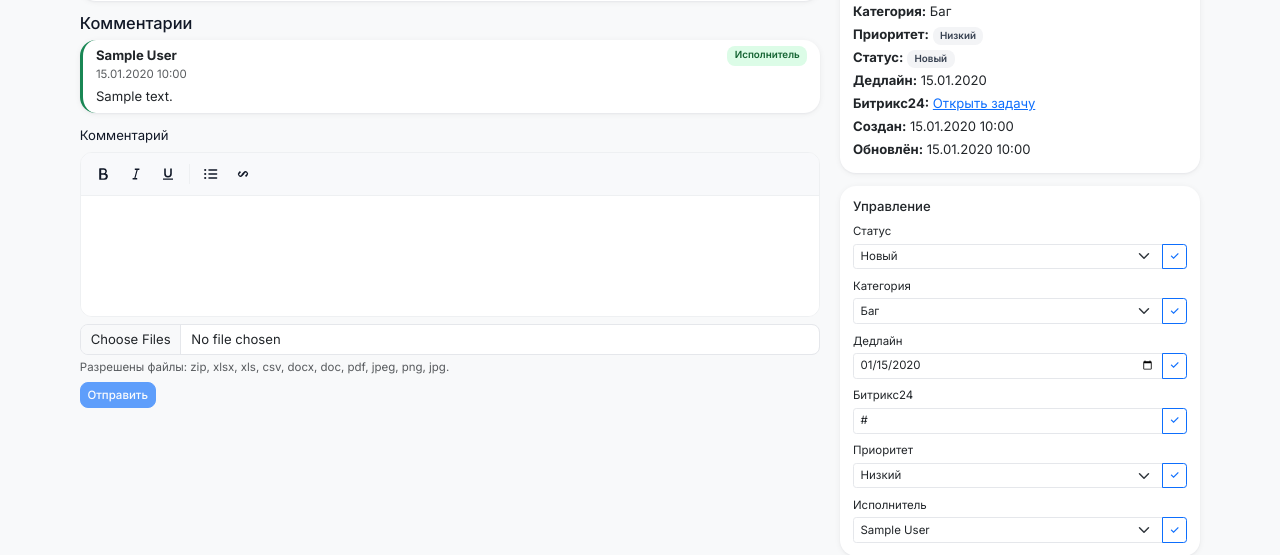
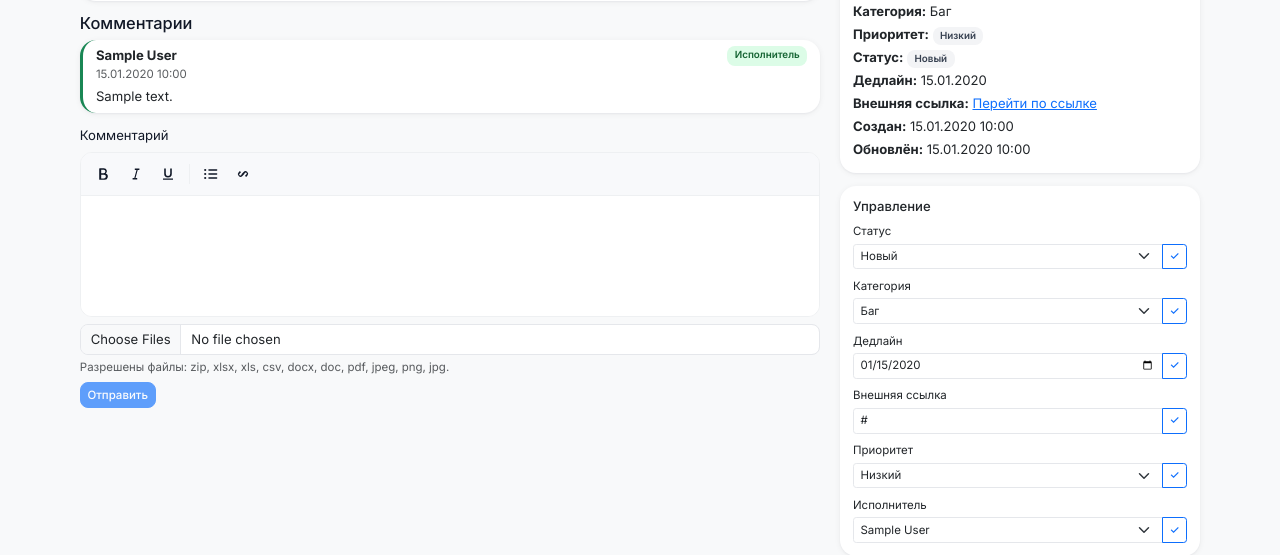
Before and after one commit to Almaziko/gemticket, a Flask app: page /tickets/1 in a window 1280 px wide. Shown: the part 145-700 px from the top of the page. Run offline with Flask 3, Linux system fonts and the light colour scheme; the visitor is signed in with stand-in values (Sample User, id 1); data comes from the database, SQL or seed files in the repository; tables that the repository leaves empty hold one stand-in row (values such as "Sample post"); data that the repository does not hold is empty; parts of the project's set-up code (start-up, migrations or seed data) failed here and were passed over; some libraries are stand-ins or nearby versions.

Commit message:
Переименовать поле "Битрикс24" в "Внешняя ссылка"
Поле не привязано именно к Битрикс24 — туда можно положить ссылку на любую
внешнюю систему (таблицу, другой трекер и т.п.). Меняем только видимый
текст (лейблы формы, подпись в "Сведениях", текст самой ссылки на
"Перейти по ссылке"); внутренние имена (модель, роут, форма, колонка БД)
оставлены как есть — по тому же принципу, что и в прошлых переименованиях
(Постановщик, Категория).

Co-Authored-By: Claude Sonnet 5 <noreply@anthropic.com>

```diff
--- a/app/blueprints/tickets/forms.py
+++ b/app/blueprints/tickets/forms.py
@@ -41,6 +41,6 @@ class PriorityChangeForm(FlaskForm):
 
 
 class Bitrix24UrlForm(FlaskForm):
-    bitrix24_url = StringField('Битрикс24', validators=[
+    bitrix24_url = StringField('Внешняя ссылка', validators=[
         Optional(), Length(max=500), URL(message='Введите корректную ссылку (с http:// или https://)'),
     ])
--- a/app/blueprints/tickets/routes.py
+++ b/app/blueprints/tickets/routes.py
@@ -277,11 +277,12 @@ def change_deadline(ticket_id):
 @tickets_bp.route('/tickets/<int:ticket_id>/bitrix24', methods=['POST'])
 @login_required
 def change_bitrix24(ticket_id):
-    """Ссылка на задачу в Битрикс24 — служебное поле, видно и редактируется
-    только исполнителем/суперадмином (постановщик его вообще не видит),
-    поэтому в отличие от остальных полей "Управление" здесь не пишем ни
-    уведомление, ни запись в историю (её видит и постановщик тоже) —
-    сохранение самой ссылки никого больше не касается."""
+    """Произвольная внешняя ссылка (CRM-задача, таблица и т.п.) — служебное
+    поле, видно и редактируется только исполнителем/суперадмином
+    (постановщик его вообще не видит), поэтому в отличие от остальных полей
+    "Управление" здесь не пишем ни уведомление, ни запись в историю (её
+    видит и постановщик тоже) — сохранение самой ссылки никого больше
+    не касается."""
     ticket = _get_ticket_or_403(ticket_id)
     if not can_manage_ticket_fields(g.current_user, ticket):
         abort(403)
@@ -289,7 +290,7 @@ def change_bitrix24(ticket_id):
     if form.validate_on_submit():
         ticket.bitrix24_url = form.bitrix24_url.data or None
         db.session.commit()
-        flash('Ссылка на Битрикс24 сохранена', 'success')
+        flash('Ссылка сохранена', 'success')
     else:
         flash('Не удалось сохранить ссылку — проверьте формат (нужен http:// или https://)', 'danger')
     return redirect(url_for('tickets.detail', ticket_id=ticket.id))
--- a/app/models.py
+++ b/app/models.py
@@ -186,9 +186,9 @@ class Ticket(db.Model):
     deadline = db.Column(db.Date, nullable=True)
     priority = db.Column(db.Integer, nullable=False, default=PRIORITY_LOW)
     overdue_notified = db.Column(db.Boolean, nullable=False, default=False)
-    #: Ссылка на связанную задачу в Битрикс24 — служебное поле только для
-    #: исполнителя/суперадмина (постановщик его не видит и не редактирует),
-    #: чтобы не терять, где именно ведётся тикет во внутренней CRM.
+    #: Произвольная внешняя ссылка (задача в CRM, таблица и т.п.) — служебное
+    #: поле только для исполнителя/суперадмина (постановщик его не видит и
+    #: не редактирует), чтобы не терять, где именно ведётся тикет.
     bitrix24_url = db.Column(db.String(500), nullable=True)
     #: Проставляется/сбрасывается автоматически при смене статуса — см.
     #: change_status в tickets/routes.py. Нужно для сортировки группы "по
--- a/app/templates/tickets/detail.html
+++ b/app/templates/tickets/detail.html
@@ -80,9 +80,9 @@
                 <p class="mb-1"><strong>Дедлайн:</strong> {{ ticket.deadline.strftime('%d.%m.%Y') if ticket.deadline else 'не задан' }}</p>
                 {% if can_manage %}
                 <p class="mb-1">
-                    <strong>Битрикс24:</strong>
+                    <strong>Внешняя ссылка:</strong>
                     {% if ticket.bitrix24_url %}
-                        <a href="{{ ticket.bitrix24_url }}" target="_blank" rel="noopener noreferrer">Открыть задачу</a>
+                        <a href="{{ ticket.bitrix24_url }}" target="_blank" rel="noopener noreferrer">Перейти по ссылке</a>
                     {% else %}
                         не указана
                     {% endif %}
@@ -128,7 +128,7 @@
 
                 <form method="post" action="{{ url_for('tickets.change_bitrix24', ticket_id=ticket.id) }}" class="mb-2">
                     {{ bitrix24_form.hidden_tag() }}
-                    <label class="form-label small mb-1">Битрикс24</label>
+                    <label class="form-label small mb-1">Внешняя ссылка</label>
                     <div class="input-group input-group-sm">
                         {{ bitrix24_form.bitrix24_url(class_='form-control', placeholder='https://...') }}
                         <button class="btn btn-outline-primary" type="submit">&#10003;</button>
```
Also changed, not shown: tests/test_bitrix24.py (+15 -3 lines).
